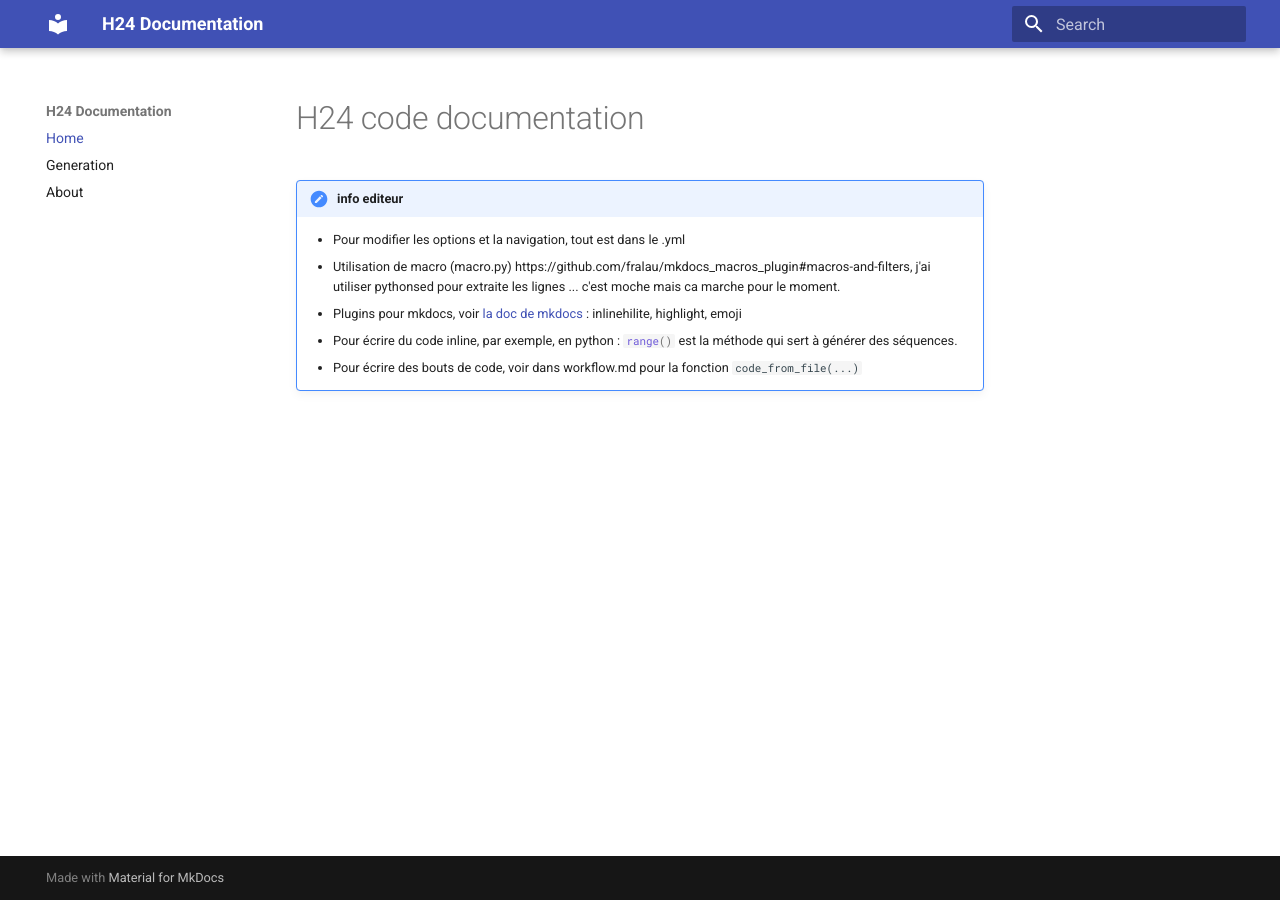
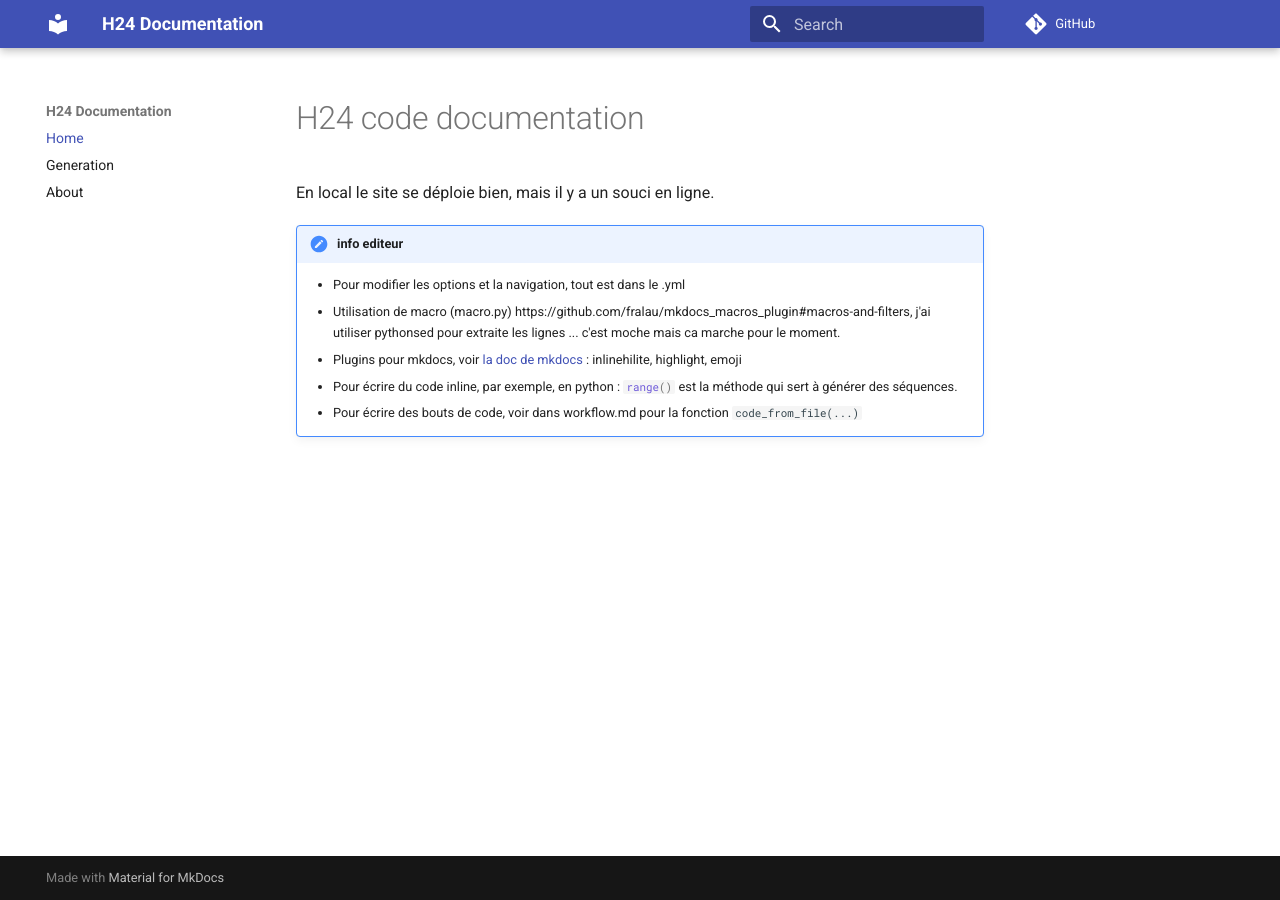
Before and after one commit to eighties-cities/h24, an MkDocs documentation site: the page built from docs/index.md, in a window 1280 px wide. Built offline with MkDocs 1.6.1 and Material for MkDocs 9.7.7, drawn with Linux system fonts in a browser that asks for light colours; comment, search, counter and statistics services are not loaded.

Commit message:
add warning, site not deploy corectly online only

```diff
--- a/docs/index.md
+++ b/docs/index.md
@@ -1,7 +1,8 @@
 # H24 code documentation
 
+En local le site se déploie bien, mais il y a un souci en ligne.
+
 !!! note "info editeur"
-
     - Pour modifier les options et la navigation, tout est dans le .yml
     - Utilisation de macro (macro.py) https://github.com/fralau/mkdocs_macros_plugin#macros-and-filters, j'ai utiliser pythonsed pour extraite les lignes ... c'est moche mais ca marche pour le moment.
     - Plugins pour mkdocs, voir [la doc de mkdocs](https://squidfunk.github.io/mkdocs-material/reference/abbreviations/)  : inlinehilite, highlight, emoji
--- a/mkdocs.yml
+++ b/mkdocs.yml
@@ -1,4 +1,5 @@
 site_name: H24 Documentation
+repo_url: https://github.com/eighties-cities/h24/
 site_url: https://eighties-cities.github.io/h24/
 theme:
   name: material
```
